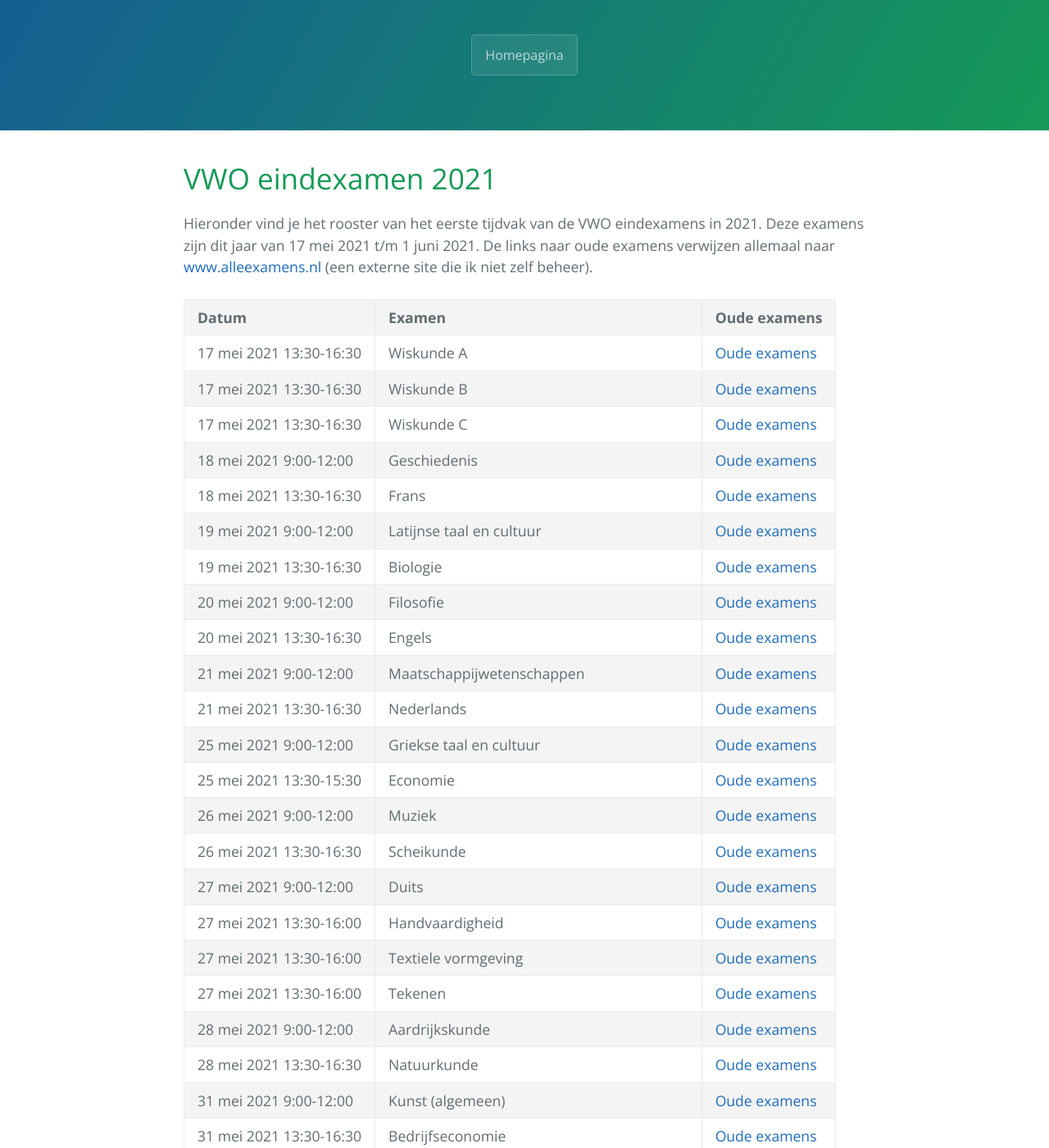
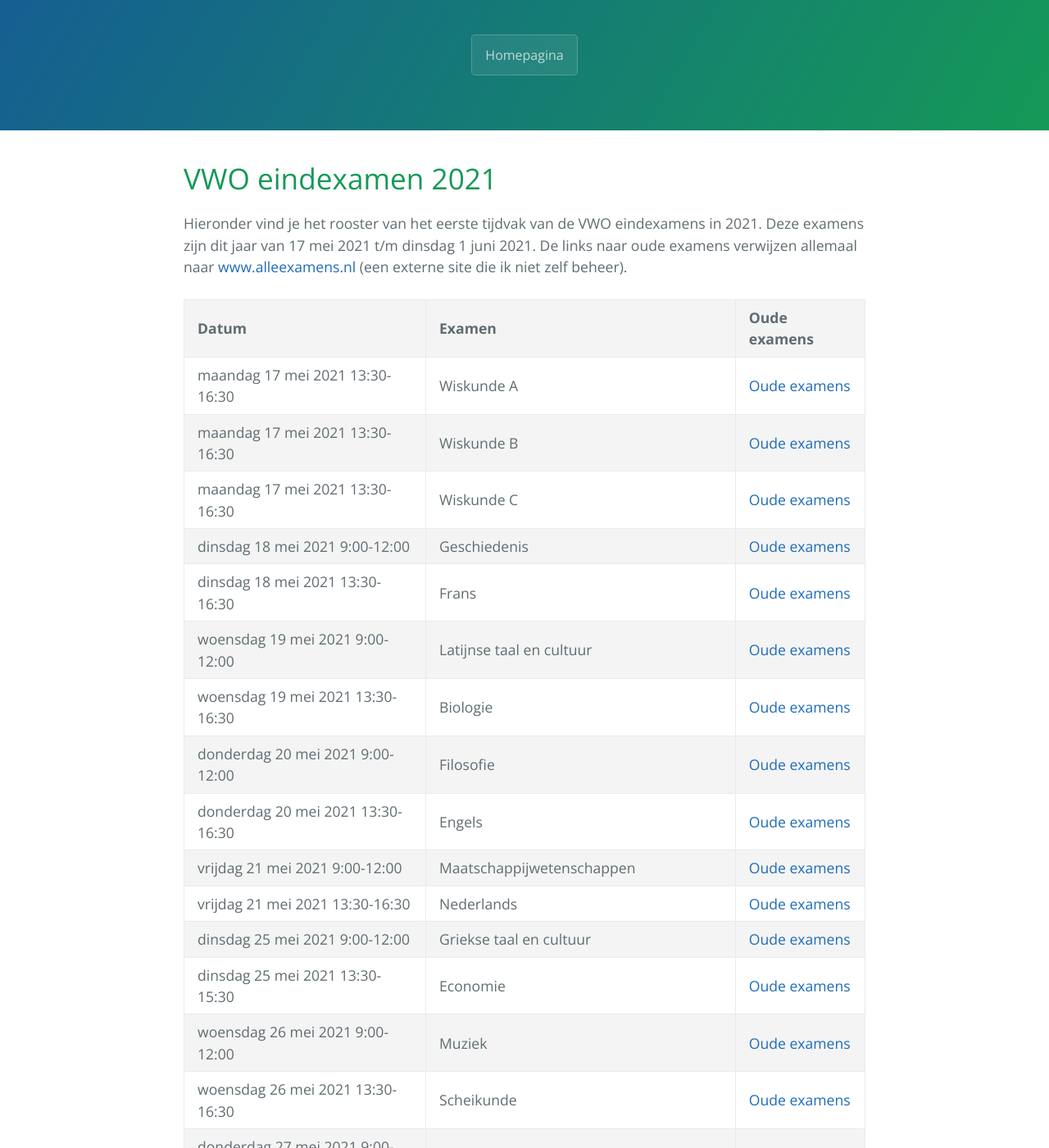
Before and after one commit to wiskundevragen/wiskundevragen.github.io, a Jekyll site: the page built from examen/vwo.html, in a window 1280 px wide and 1400 px high, scrolled down 301 px. Shown: the whole window at 82% size. Built offline with Jekyll 4.4.1, drawn with Linux system fonts in a browser that asks for light colours; some of the changed text lies outside the part shown.

Commit message:
add days of week to examenroosters

```diff
--- a/examen/vwo.html
+++ b/examen/vwo.html
@@ -9,7 +9,7 @@ see_also: ["mavo_rooster", "havo_rooster", "roosterpagina", "home"]
 	}
 </style>
 Hieronder vind je het rooster van het eerste tijdvak van de VWO eindexamens in 2021. Deze examens zijn dit jaar van 17
-mei 2021 t/m 1 juni 2021. De links naar oude examens verwijzen allemaal naar <a
+mei 2021 t/m dinsdag 1 juni 2021. De links naar oude examens verwijzen allemaal naar <a
 	href="https://www.alleexamens.nl">www.alleexamens.nl</a> (een externe site die ik niet zelf beheer).
 <br>
 <br>
@@ -20,148 +20,148 @@ mei 2021 t/m 1 juni 2021. De links naar oude examens verwijzen allemaal naar <a
 		<td><b>Oude examens</b></td>
 	</tr>
 	<tr>
-		<td>17 mei 2021 13:30-16:30</td>
+		<td>maandag 17 mei 2021 13:30-16:30</td>
 		<td>Wiskunde A</td>
 		<td><a href='https://alleexamens.nl/examens/VWO/Wiskunde-A'>Oude examens</a></td>
 	</tr>
 	<tr>
-		<td>17 mei 2021 13:30-16:30</td>
+		<td>maandag 17 mei 2021 13:30-16:30</td>
 		<td>Wiskunde B</td>
 		<td><a href='https://alleexamens.nl/examens/VWO/Wiskunde-B'>Oude examens</a></td>
 	</tr>
 	<tr>
-		<td>17 mei 2021 13:30-16:30</td>
+		<td>maandag 17 mei 2021 13:30-16:30</td>
 		<td>Wiskunde C</td>
 		<td><a href='https://alleexamens.nl/examens/VWO/Wiskunde-C'>Oude examens</a></td>
 	</tr>
 	<tr>
-		<td>18 mei 2021 9:00-12:00</td>
+		<td>dinsdag 18 mei 2021 9:00-12:00</td>
 		<td>Geschiedenis</td>
 		<td><a href='https://alleexamens.nl/examens/VWO/Geschiedenis/'>Oude examens</a></td>
 	</tr>
 	<tr>
-		<td>18 mei 2021 13:30-16:30</td>
+		<td>dinsdag 18 mei 2021 13:30-16:30</td>
 		<td>Frans</td>
 		<td><a href='https://alleexamens.nl/examens/VWO/Frans/'>Oude examens</a></td>
 	</tr>
 	<tr>
-		<td>19 mei 2021 9:00-12:00</td>
+		<td>woensdag 19 mei 2021 9:00-12:00</td>
 		<td>Latijnse taal en cultuur</td>
 		<td><a href='https://alleexamens.nl/examens/VWO/Latijn/'>Oude examens</a></td>
 	</tr>
 	<tr>
-		<td>19 mei 2021 13:30-16:30</td>
+		<td>woensdag 19 mei 2021 13:30-16:30</td>
 		<td>Biologie</td>
 		<td><a href='https://alleexamens.nl/examens/VWO/Biologie/'>Oude examens</a></td>
 	</tr>
 	<tr>
-		<td>20 mei 2021 9:00-12:00</td>
+		<td>donderdag 20 mei 2021 9:00-12:00</td>
 		<td>Filosofie</td>
 		<td><a href='https://alleexamens.nl/examens/VWO/Filosofie/'>Oude examens</a></td>
 	</tr>
 	<tr>
-		<td>20 mei 2021 13:30-16:30</td>
+		<td>donderdag 20 mei 2021 13:30-16:30</td>
 		<td>Engels</td>
 		<td><a href='https://alleexamens.nl/examens/VWO/Engels/'>Oude examens</a></td>
 	</tr>
 	<tr>
-		<td>21 mei 2021 9:00-12:00</td>
+		<td>vrijdag 21 mei 2021 9:00-12:00</td>
 		<td>Maatschappijwetenschappen</td>
 		<td><a href='https://alleexamens.nl/examens/VWO/Maatschappijwetenschappen/'>Oude examens</a></td>
 	</tr>
 	<tr>
-		<td>21 mei 2021 13:30-16:30</td>
+		<td>vrijdag 21 mei 2021 13:30-16:30</td>
 		<td>Nederlands</td>
 		<td><a href='https://alleexamens.nl/examens/VWO/Nederlands/'>Oude examens</a></td>
 	</tr>
 	<tr>
-		<td>25 mei 2021 9:00-12:00</td>
+		<td>dinsdag 25 mei 2021 9:00-12:00</td>
 		<td>Griekse taal en cultuur</td>
 		<td><a href='https://alleexamens.nl/examens/VWO/Grieks'>Oude examens</a></td>
 	</tr>
 	<tr>
-		<td>25 mei 2021 13:30-15:30</td>
+		<td>dinsdag 25 mei 2021 13:30-15:30</td>
 		<td>Economie</td>
 		<td><a href='https://alleexamens.nl/examens/VWO/Economie/'>Oude examens</a></td>
 	</tr>
 	<tr>
-		<td>26 mei 2021 9:00-12:00</td>
+		<td>woensdag 26 mei 2021 9:00-12:00</td>
 		<td>Muziek</td>
 		<td><a href='https://alleexamens.nl/examens/VWO/Muziek/'>Oude examens</a></td>
 	</tr>
 	<tr>
-		<td>26 mei 2021 13:30-16:30</td>
+		<td>woensdag 26 mei 2021 13:30-16:30</td>
 		<td>Scheikunde</td>
 		<td><a href='https://alleexamens.nl/examens/VWO/Scheikunde/'>Oude examens</a></td>
 	</tr>
 	<tr>
-		<td>27 mei 2021 9:00-12:00</td>
+		<td>donderdag 27 mei 2021 9:00-12:00</td>
 		<td>Duits</td>
 		<td><a href='https://alleexamens.nl/examens/VWO/Duits/'>Oude examens</a></td>
 	</tr>
 	<tr>
-		<td>27 mei 2021 13:30-16:00</td>
+		<td>donderdag 27 mei 2021 13:30-16:00</td>
 		<td>Handvaardigheid</td>
 		<td><a href='https://alleexamens.nl/examens/VWO/Tehatex/'>Oude examens</a></td>
 	</tr>
 	<tr>
-		<td>27 mei 2021 13:30-16:00</td>
+		<td>donderdag 27 mei 2021 13:30-16:00</td>
 		<td>Textiele vormgeving</td>
 		<td><a href='https://alleexamens.nl/examens/VWO/Tehatex/'>Oude examens</a></td>
 	</tr>
 	<tr>
-		<td>27 mei 2021 13:30-16:00</td>
+		<td>donderdag 27 mei 2021 13:30-16:00</td>
 		<td>Tekenen</td>
 		<td><a href='https://alleexamens.nl/examens/VWO/Tekenen/'>Oude examens</a></td>
 	</tr>
 	<tr>
-		<td>28 mei 2021 9:00-12:00</td>
+		<td>vrijdag 28 mei 2021 9:00-12:00</td>
 		<td>Aardrijkskunde</td>
 		<td><a href='https://alleexamens.nl/examens/VWO/Aardrijkskunde/'>Oude examens</a></td>
 	</tr>
 	<tr>
-		<td>28 mei 2021 13:30-16:30</td>
+		<td>vrijdag 28 mei 2021 13:30-16:30</td>
 		<td>Natuurkunde</td>
 		<td><a href='https://alleexamens.nl/examens/VWO/Natuurkunde/'>Oude examens</a></td>
 	</tr>
 	<tr>
-		<td>31 mei 2021 9:00-12:00</td>
+		<td>maandag 31 mei 2021 9:00-12:00</td>
 		<td>Kunst (algemeen)</td>
 		<td><a href='https://alleexamens.nl/examens/VWO/Kunst-en-Culturele-en-Kunstzinnige-vorming-CKV-2'>Oude
 				examens</a></td>
 	</tr>
 	<tr>
-		<td>31 mei 2021 13:30-16:30</td>
+		<td>maandag 31 mei 2021 13:30-16:30</td>
 		<td>Bedrijfseconomie</td>
 		<td><a href='https://alleexamens.nl/examens/VWO/Management-en-organisatie'>Oude examens</a></td>
 	</tr>
 	<tr>
-		<td>31 mei 2021 13:30-16:30</td>
+		<td>maandag 31 mei 2021 13:30-16:30</td>
 		<td>Management en organisatie (bezemexamen)</td>
 		<td><a href='https://alleexamens.nl/examens/VWO/Management-en-organisatie'>Oude examens</a></td>
 	</tr>
 	<tr>
-		<td>1 juni 2021 9:00-11:30</td>
+		<td>dinsdag 1 juni 2021 9:00-11:30</td>
 		<td>Fries</td>
 		<td><a href='https://alleexamens.nl/examens/VWO/Fries/'>Oude examens</a></td>
 	</tr>
 	<tr>
-		<td>1 juni 2021 9:00-11:30</td>
+		<td>dinsdag 1 juni 2021 9:00-11:30</td>
 		<td>Russisch</td>
 		<td><a href='https://alleexamens.nl/examens/VWO/Russisch/'>Oude examens</a></td>
 	</tr>
 	<tr>
-		<td>1 juni 2021 13:30-16:00</td>
+		<td>dinsdag 1 juni 2021 13:30-16:00</td>
 		<td>Spaans</td>
 		<td><a href='https://alleexamens.nl/examens/VWO/Spaans/'>Oude examens</a></td>
 	</tr>
 	<tr>
-		<td>1 juni 2021 13:30-16:00</td>
+		<td>dinsdag 1 juni 2021 13:30-16:00</td>
 		<td>Turks</td>
 		<td><a href='https://alleexamens.nl/examens/VWO/Turks/'>Oude examens</a></td>
 	</tr>
 	<tr>
-		<td>1 juni 2021 13:30-16:00</td>
+		<td>dinsdag 1 juni 2021 13:30-16:00</td>
 		<td>Arabisch</td>
 		<td><a href='https://alleexamens.nl/examens/VWO/Arabisch/'>Oude examens</a></td>
 	</tr>
```
Also changed, not shown: examen/havo.html (+26 -26 lines), examen/vmbo-gl-tl.html (+21 -21 lines).
